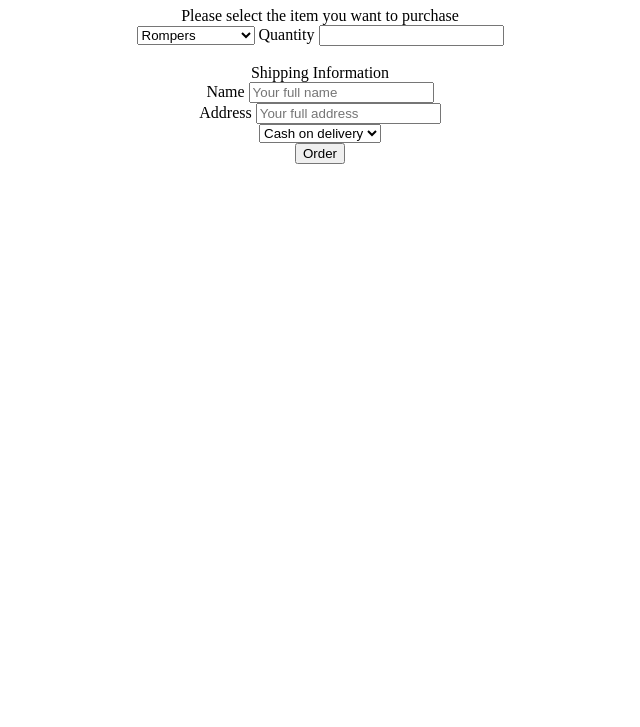
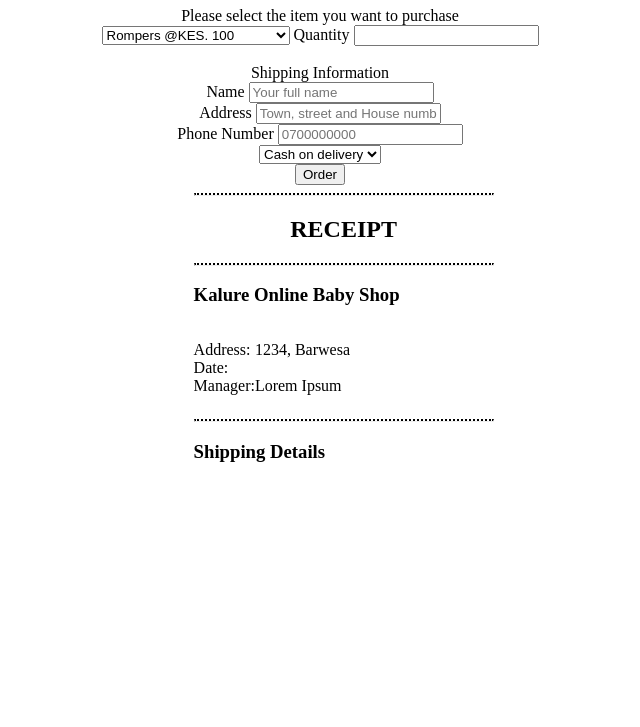
Before and after one commit to RosemaryOjwang/Online-Marketplace, a plain HTML site: page index.html in a window 1280 px wide. Shown: the part 73-800 px from the top of the page, without its empty margins (320-960 px from the left). Drawn offline with Linux system fonts and the light colour scheme.

Commit message:
creating receipt-in progress

```diff
--- a/css/styles.css
+++ b/css/styles.css
@@ -1,3 +1,16 @@
-#items, h1   {
+#items, h1, h2   {
     text-align:center;
 }
+hr  {
+    border-top: 2px dotted #000000;
+}
+.my-receipt {
+    width: 300px;
+    margin-left: 40%;
+}
+#addressShop    {
+    display:flex;
+}
+#shipping   {
+    display: flex;
+}
--- a/index.html
+++ b/index.html
@@ -8,22 +8,22 @@
     <script src="js/scripts.js"></script>
 </head>
 <body>
-    <h1>Online Baby Shop</h1>
+    <h1>Kalure Online Baby Shop</h1>
     <form id="items">
         Please select the item you want to purchase <br>
         <select>
-            <option value="Rompers">Rompers</option>
-            <option value="Diaper Vest">Diaper Vests</option>
-            <option value="Socks">Socks</option>
-            <option value="Shawl">Shawl</option>
-            <option value="Blanket">Blanket</option>
-            <option value="Baby Crib">Baby Crib</option>
-            <option value="weaters">Sweaters</option>
-            <option value="Flannels">Flannels</option>
-            <option value="Baby bath basin">Baby bath basin</option>
-            <option value="Receiving set">Receiving set</option>
-            <option calue="Vests">Vests</option>
-            <option value="baby Walker">Baby walker</option>
+            <option value="Rompers">Rompers @KES. 100</option>
+            <option value="Diaper Vest">Diaper Vests @KES. 50</option>
+            <option value="Socks">Socks @KES. 40</option>
+            <option value="Shawl">Shawl @KES. 950</option>
+            <option value="Blanket">Blanket  @KES 1200</option>
+            <option value="Baby Crib">Baby Crib @KES. 2200</option>
+            <option value="weaters">Sweaters @KES. 150</option>
+            <option value="Flannels">Flannels 3pcs @KES. 500</option>
+            <option value="Baby bath basin">Baby bath basin @KES 650</option>
+            <option value="Receiving set">Receiving set @KES 3000</option>
+            <option calue="Vests">Vests @KES 100</option>
+            <option value="baby Walker">Baby walker @KES 6000</option>
         </select>
         <label for="quantity">Quantity</label>
         <input type="number" id="number">
@@ -32,14 +32,36 @@
         <label for="name">Name</label>
         <input type="text" placeholder="Your full name" id="name"><br>
         <label for="address">Address</label>
-        <input type="text" placeholder="Your full address" id="address"><br>
+        <input type="text" placeholder="Town, street and House number" id="address"><br>
+        <label for="phone-number">Phone Number</label>
+        <input type="tel" id="phone-number" placeholder="0700000000"><br>
         <select>
             <option value="cash on delivery">Cash on delivery</option>
             <option value="mpesa">Mpesa</option>
             <option value="credit card">Credit Card</option>
         </select><br>
-        <button type="submit">Order</button>
+        <button id="orderBtn"  type="submit">Order</button>
     </form>
+    <div class="my-receipt">
+        <form id="receipt">
+            <hr>
+            <h2>RECEIPT</h2>
+            <hr>
+            <h3>Kalure Online Baby Shop</h3>
+            <div id="addressShop">
+                <div id="addressA"><p>Address:<br>Date:<br>Manager:</p></div>
+                <div id="addressB"><p>1234, Barwesa<br><span id="todays-date"></span><br>Lorem Ipsum</p></div>
+            </div>
+            <hr>
+            <h3>Shipping Details</h3>
+            <div id="shipping">
+                <div id="shipping-Left"></div>
+                <div id="shipping-Right"></div>
+            </div>
+
+        </form>
+
+    </div>
 
 </body>
 </html>
```
